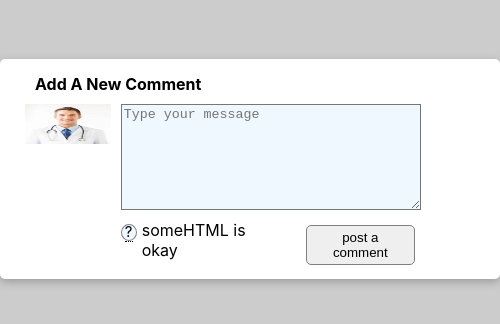
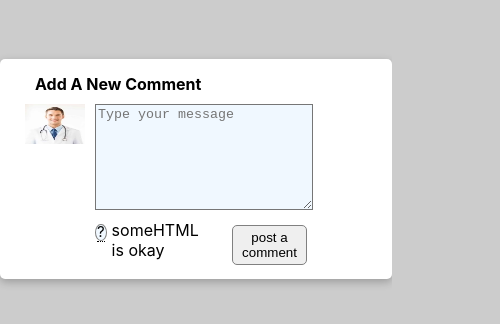
Before and after one commit to CyCodez/AvatarCard, a React (Create React App) app: page / in a window 390 px wide. Shown: the top 324 px of the page, 500 px wide, since content can reach past the window. Built offline with nearby package versions, Linux system fonts and the light colour scheme.

Commit message:
adjusted mobile view

```diff
--- a/src/App.css
+++ b/src/App.css
@@ -80,6 +80,7 @@ button:hover {
   .avatardiv {
     background-color: white;
     width: 100%;
+    max-width: fit-content;
     height: 110px;
     border-radius: 5px;
     padding: 55px;
@@ -88,6 +89,7 @@ button:hover {
   }
   button {
     margin-left: 28px;
+    padding: 5px;
   }
   /* textarea {
     row-gap: 2px;
```
